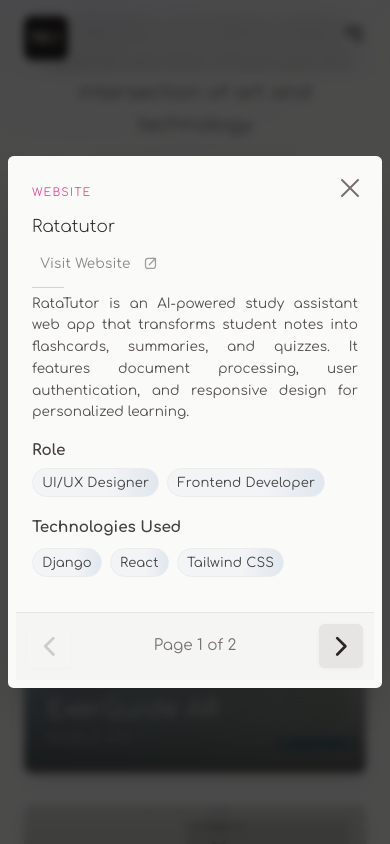
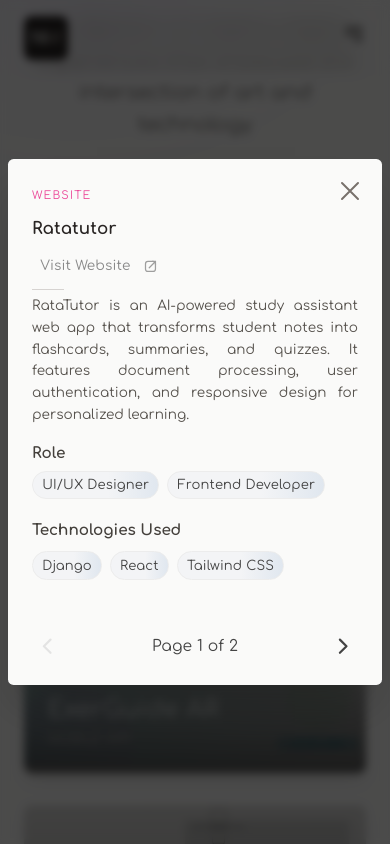
Before and after one commit to nikkamendoza/portfolio, a React (Create React App) app: page / in a window 390 px wide. Both pictures are taken after a click on the element 195 px from the left and 3835 px from the top of the page. Shown: the part 3413-4257 px from the top of the page. Built offline with nearby package versions, Linux system fonts and the light colour scheme.

Commit message:
Fixed unresponsive modal

```diff
--- a/src/components/Projects.tsx
+++ b/src/components/Projects.tsx
@@ -382,20 +382,20 @@
                 )}
               </div>
 
-              <div className="modal-footer">
+              <div className="modal-footer" style={{justifyContent: 'center', gap: '1.5rem'}}>
                   <button
                     onClick={() => setCurrentPage(currentPage - 1)}
                     disabled={currentPage === 0}
-                    className="modal-nav-button"
+                    className="modal-nav-btn-modern"
                     aria-label="Previous"
                   >
                     <svg width="1.5em" height="1.5em" viewBox="0 0 24 24" fill="none" stroke="currentColor" strokeWidth="2" strokeLinecap="round" strokeLinejoin="round"><path d="M15 18l-6-6 6-6"/></svg>
                   </button>
-                  <div className="modal-page-indicator">Page {currentPage + 1} of {totalPages}</div>
+                  <div className="modal-page-pill">Page {currentPage + 1} of {totalPages}</div>
                   <button
                     onClick={() => setCurrentPage(currentPage + 1)}
                     disabled={currentPage === totalPages - 1}
-                    className="modal-nav-button"
+                    className="modal-nav-btn-modern"
                     aria-label="Next"
                   >
                     <svg width="1.5em" height="1.5em" viewBox="0 0 24 24" fill="none" stroke="currentColor" strokeWidth="2" strokeLinecap="round" strokeLinejoin="round"><path d="M9 6l6 6-6 6"/></svg>
--- a/src/index.css
+++ b/src/index.css
@@ -658,7 +658,7 @@
   box-shadow: 0 25px 50px -12px rgba(0, 0, 0, 0.25);
   max-width: 56rem;
   width: 100%;
-  max-height: 80vh;
+  max-height: 90vh;
   display: flex;
   flex-direction: column;
   position: relative;
@@ -736,7 +736,7 @@
 
 .modal-project-title {
   font-size: 3rem;
-  font-weight: 300;
+  font-weight: 600 !important;
   color: #292524;
   margin: 1rem 0;
 }
@@ -852,31 +852,55 @@
 
 .modal-footer {
   display: flex;
-  justify-content: space-between;
+  justify-content: center;
   align-items: center;
+  gap: 1.5rem;
   padding: 1.5rem;
-  background-color: #f5f5f4;
-  border-top: 1px solid #e7e5e4;
-}
-
-.modal-nav-button {
-  padding: 0.5rem 1.5rem;
-  color: #44403c;
-  font-weight: 600;
-  border-radius: 0.25rem;
-  transition: background-color 0.3s;
-}
-.modal-nav-button:hover:not(:disabled) {
-  background-color: rgba(231, 229, 228, 0.8);
-}
-.modal-nav-button:disabled {
-  opacity: 0.3;
+  background: none;
+  border-top: none;
+}
+
+.modal-nav-btn-modern {
+  width: 2.5rem;
+  height: 2.5rem;
+  border-radius: 50%;
+  background: none;
+  color: #444;
+  border: none;
+  box-shadow: none;
+  display: flex;
+  align-items: center;
+  justify-content: center;
+  font-family: 'Comfortaa', cursive;
+  font-size: 1.1rem;
+  font-weight: 700;
+  transition: color 0.18s;
+  cursor: pointer;
+  outline: none;
+}
+.modal-nav-btn-modern:hover:not(:disabled) {
+  color: #222;
+  background: rgba(34,34,34,0.07);
+}
+.modal-nav-btn-modern:disabled {
+  opacity: 0.35;
   cursor: default;
-}
-
-.modal-page-indicator {
-  font-size: 0.875rem;
-  color: #78716c;
+  color: #bbb;
+}
+
+.modal-page-pill {
+  display: inline-block;
+  padding: 0.38em 1.3em;
+  background: none;
+  color: #444;
+  font-size: 0.97rem;
+  font-family: 'Comfortaa', cursive;
+  font-weight: 500;
+  border-radius: 999px;
+  box-shadow: none;
+  border: none;
+  letter-spacing: 0.01em;
+  margin: 0 0.5rem;
 }
 
 button {
@@ -1601,7 +1625,7 @@
   }
   .modal-project-title {
     font-size: 2rem !important;
-    font-weight: 700 !important;
+    font-weight: 600 !important;
   }
   .modal-tag {
     font-size: 0.89rem;
```
